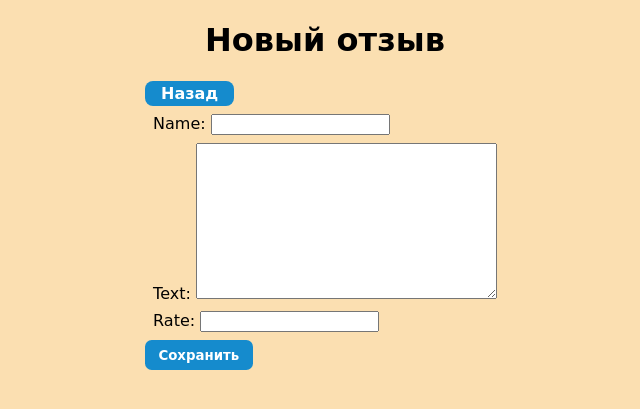
After one commit to RinatNasyrov/ReviewsManager, a Django app: page /review/ in a window 1280 px wide. The commit adds this page. Shown: the top 409 px of the page, without its empty margins (315-955 px from the left). Run offline with Django 4.2, Linux system fonts and the light colour scheme.

Commit message:
Review add form added

```diff
--- /dev/null
+++ b/ReviewsManager/ReviewsApp/forms.py
@@ -0,0 +1,7 @@
+from django import forms
+from .models import Review
+
+class ReviewCreateForm(forms.ModelForm):
+    class Meta:
+        model = Review
+        fields = ['name','text','rate']
--- a/ReviewsManager/ReviewsApp/models.py
+++ b/ReviewsManager/ReviewsApp/models.py
@@ -1,10 +1,13 @@
 from django.db import models
 from django.core.validators import MaxValueValidator, MinValueValidator
+from django.urls import reverse
 
 class Review(models.Model):
     name = models.CharField(max_length=32)
     text = models.TextField()
     rate = models.IntegerField(validators=[MinValueValidator(1), MaxValueValidator(5)])
+    def get_absolute_url(self):
+        return reverse('list')
 
     def __str__(self):
         return self.text
--- /dev/null
+++ b/ReviewsManager/ReviewsApp/templates/ReviewsApp/review_form.html
@@ -0,0 +1,11 @@
+{% extends "base.html" %}
+{% block title %}Новый отзыв{% endblock title %}
+{% block header %}Новый отзыв{% endblock header %}
+{% block content %}
+<form method="post">
+    {% csrf_token %}
+    <a href="{% url 'list' %}">Назад</a>
+    {{ form.as_p }}
+    <input type="submit" value="Сохранить"/>
+</form>
+{% endblock content %}
--- a/ReviewsManager/ReviewsApp/templates/ReviewsApp/review_list.html
+++ b/ReviewsManager/ReviewsApp/templates/ReviewsApp/review_list.html
@@ -2,6 +2,7 @@
 {% block title %}Все отзывы{% endblock title %}
 {% block header %}Все отзывы{% endblock header %}
 {% block content %}
+    <a href="{% url 'review' %}">Новый отзыв</a>
     <form align="right" method="GET" action="{% url 'list' %}">
         {{ form.as_p }}
     </form>
--- a/ReviewsManager/ReviewsApp/views.py
+++ b/ReviewsManager/ReviewsApp/views.py
@@ -1,6 +1,17 @@
 from django.shortcuts import render
 from django.views.generic import ListView, CreateView
 from .models import Review
+from .forms import ReviewCreateForm
+
+
 class ReviewsList(ListView):
     model = Review
     queryset = Review.objects.all()
+    template_name = 'ReviewsApp/review_list.html'
+
+class ReviewCreate(CreateView):
+    form_class = ReviewCreateForm
+    template_name = 'ReviewsApp/review_form.html'
+    def form_valid(self, form):
+        form.instance.user_from = self.request.user
+        return super().form_valid(form)
--- a/ReviewsManager/ReviewsManager/urls.py
+++ b/ReviewsManager/ReviewsManager/urls.py
@@ -21,4 +21,5 @@ from ReviewsApp import views
 urlpatterns = [
     path('admin/', admin.site.urls),
     path('list/', views.ReviewsList.as_view(), name='list'),
+    path('review/', views.ReviewCreate.as_view(), name='review')
 ]
```
Also changed, not shown: ReviewsManager/db.sqlite3.
